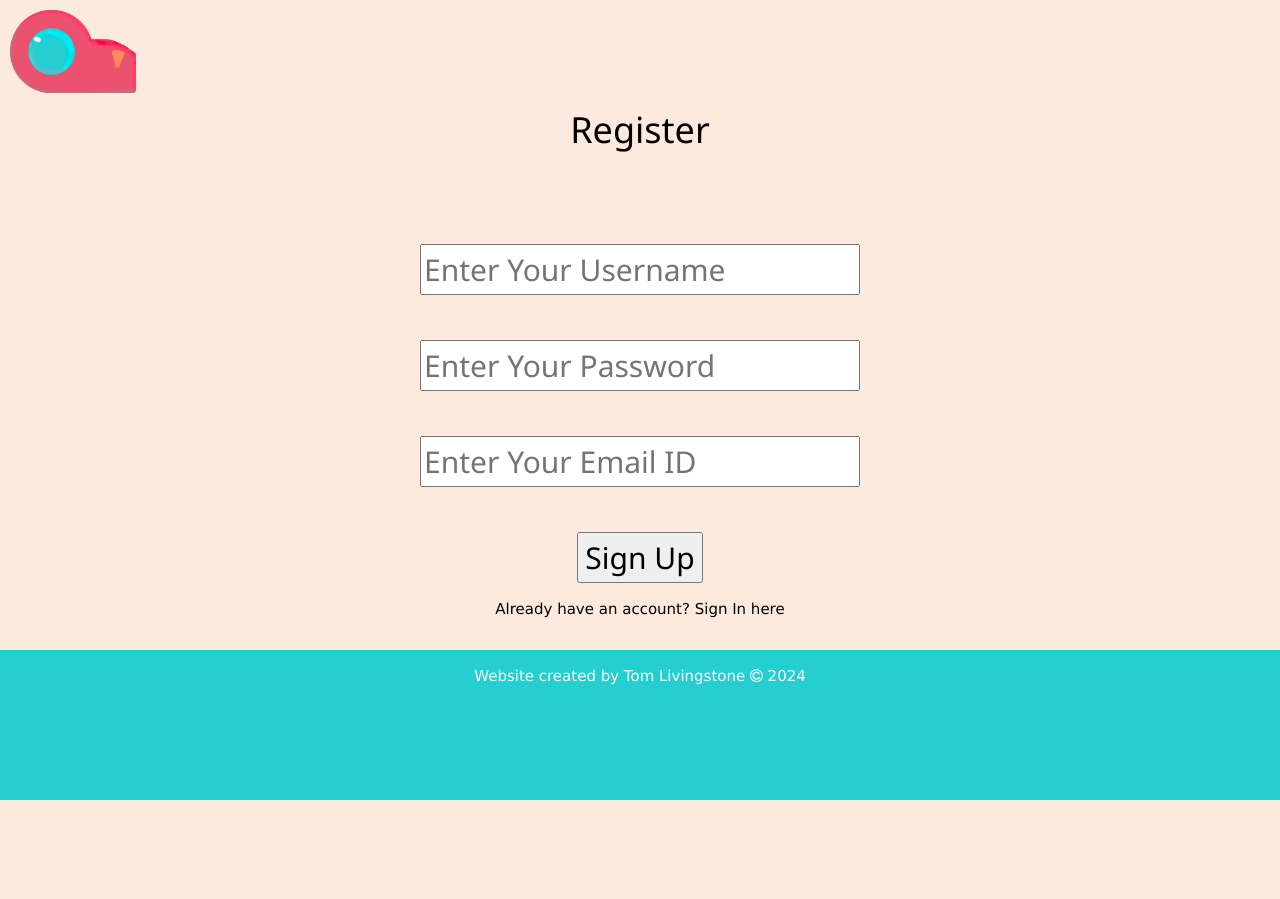
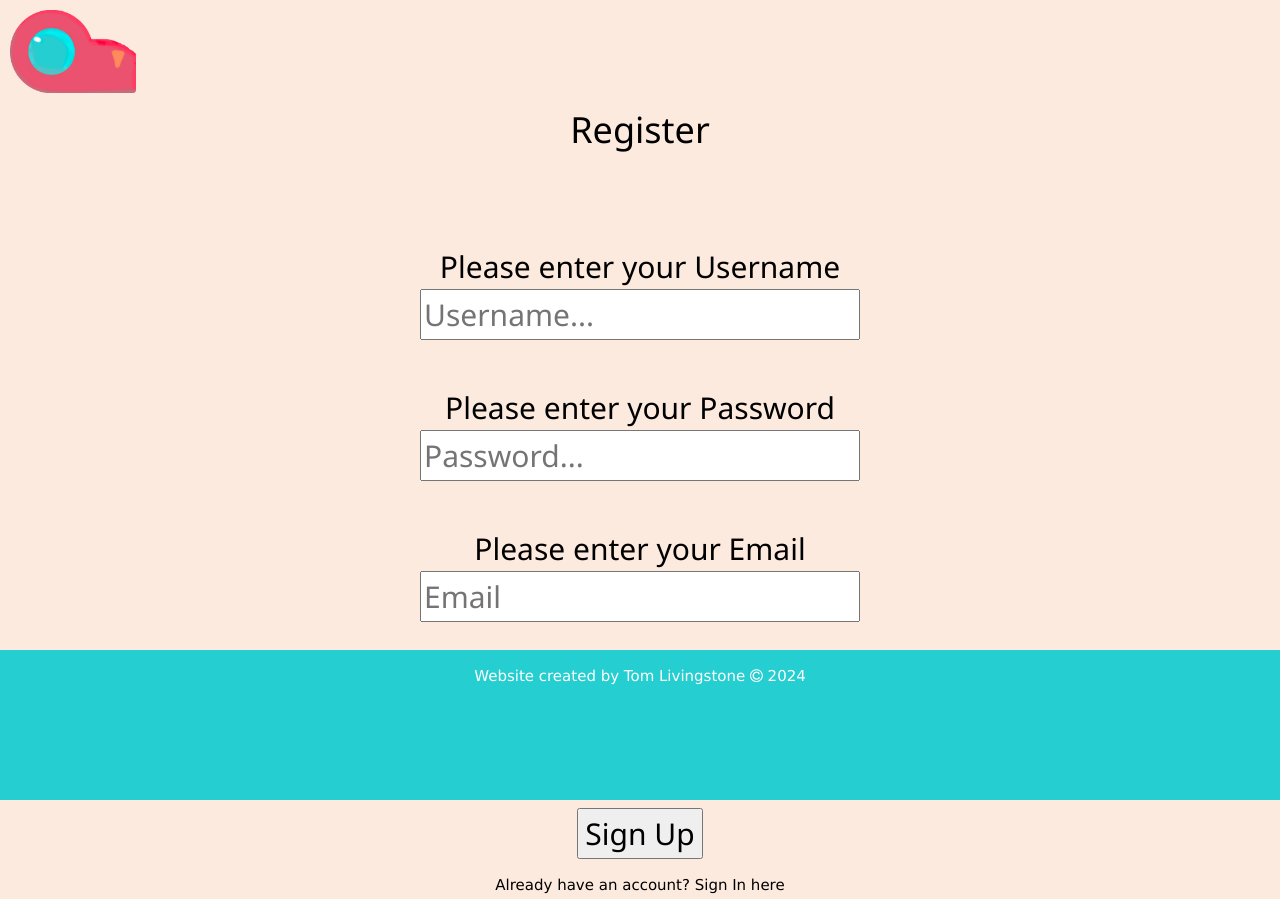
Before and after one commit to TomLivingstone16/DGT-Website-Assessment, a Flask app: page /signup in a window 1280 px wide. Shown: the top 899 px of the page. Before the commit the page ends 800 px from the top, so only its background shows below. Run offline with Flask 3, Linux system fonts and the light colour scheme; data that the repository does not hold is empty; some libraries are stand-ins or nearby versions.

Commit message:
Added age verification

```diff
--- a/Website Assessment/main.py
+++ b/Website Assessment/main.py
@@ -3,7 +3,7 @@ import sqlite3
 import re
 import base64
 import os
-from datetime import datetime
+from datetime import datetime, timedelta
 
 def get_default_image():  # Gets the image data from the default profile image. Set to newly created accounts
     with open('static/default_profile.jpg', 'rb') as f:
@@ -232,11 +232,11 @@ def signup():
         username = request.form['username']
         password = request.form['password']
         email = request.form['email']
+        age = request.form['bday']
         # Connect to the database
         DATABASE = "database.db"
         db = sqlite3.connect(DATABASE)
         cursor = db.cursor()
-        age = 0
         cursor.execute(f'SELECT * FROM tUsers WHERE [Username] = "{username}"', )
         account = cursor.fetchone()
         if account:  # If the account is already in use
@@ -249,7 +249,7 @@ def signup():
             msg = 'Please fill out the form!'
         else:  # Everything is correct!
             image = get_default_image()  # get default profile image
-            cursor.execute(f'INSERT INTO tUsers VALUES (NULL,"{username}","{password}","{email}",0,"{image}", "PUBLIC", "{age}", "True", "")')  # add new account to database
+            cursor.execute(f'INSERT INTO tUsers VALUES (NULL,"{username}","{password}","{email}",0,"{image}", "Public", "{age}", "True", "")')  # add new account to database
             db.commit()
             msg = 'You have successfully registered !'
     # Return signup page
@@ -462,9 +462,10 @@ def settings():
     month = int(dateParts[1])
     day = int(dateParts[2])
     date = datetime(year, month, day)
-    print(date)
-    ageLock = (date.date() < datetime.today().date())
-    return render_template('settings.html', prechecked=filter, privacy=privacy, ageLock=ageLock)
+    print(date.date() + timedelta(days=6575))
+    print(datetime.today().date())
+    ageLock = (datetime.today().date() < date.date() + timedelta(days=6575))
+    return render_template('settings.html', prechecked=filter, privacy=privacy, ageLock=str(ageLock))
 @app.route('/newpost', methods=['GET', 'POST'])
 def add_post():
     delete_image_files()
--- a/Website Assessment/templates/signup.html
+++ b/Website Assessment/templates/signup.html
@@ -15,9 +15,18 @@
     <h2 class="word">
         <form action="{{ url_for('signup') }}" method="post">
           <div class="msg">{{ msg }}</div>
-            <input id="username" name="username" type="text" placeholder="Enter Your Username" class="textbox"/></br></br>
-            <input id="password" name="password" type="password" placeholder="Enter Your Password" class="textbox"/></br></br>
-            <input id="email" name="email" type="text" placeholder="Enter Your Email ID" class="textbox"/></br></br>
+            <label for="username">Please enter your Username</label>
+            <br>
+            <input id="username" name="username" type="text" placeholder="Username..." class="textbox"/></br></br>
+            <label for="username">Please enter your Password</label>
+            <br>
+            <input id="password" name="password" type="password" placeholder="Password..." class="textbox"/></br></br>
+           <label for="username">Please enter your Email</label>
+            <br>
+            <input id="email" name="email" type="text" placeholder="Email" class="textbox"/></br></br>
+            <label for="username">Please enter your Birthday</label>
+            <br>
+            <input id="bday" name="bday" type="date" class="textbox"/></br></br>
             <input type="submit" class="btn" value="Sign Up"></br>
         </form>
     </h2>
```
